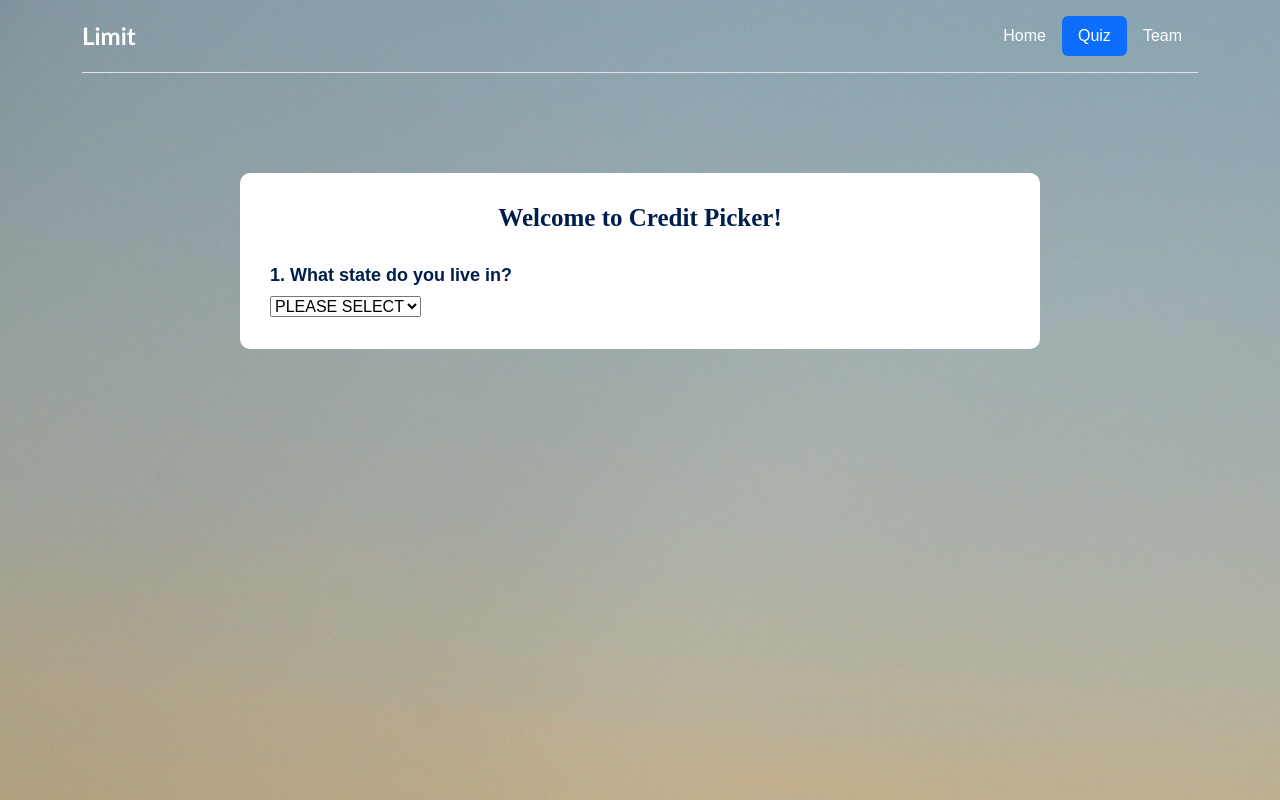
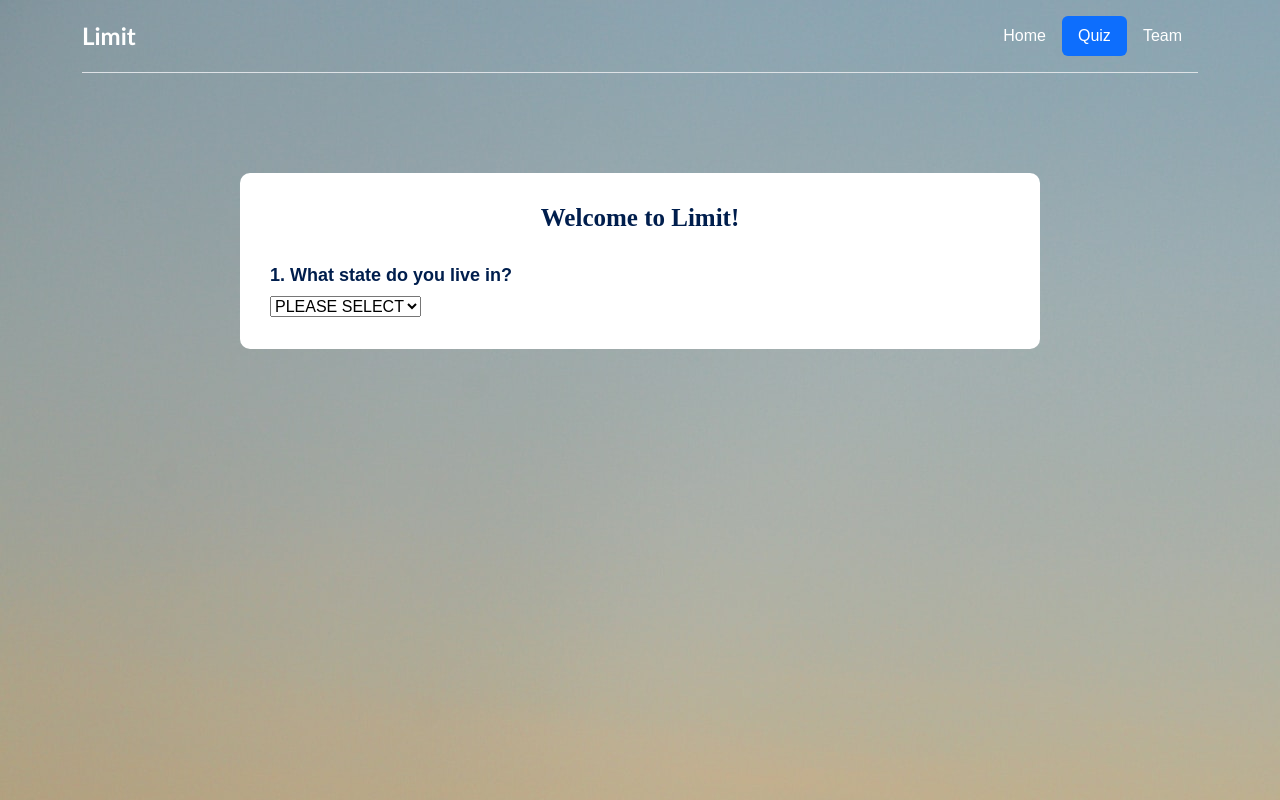
Before and after one commit to 22vghai/cfpb-product, a website: page static/QuizPage.html in a window 1280 px wide. Drawn offline with nearby package versions, Linux system fonts and the light colour scheme; files whose address does not match are found by name.

Commit message:
few changes to frontend

```diff
--- a/static/QuizPage.html
+++ b/static/QuizPage.html
@@ -37,7 +37,7 @@
     <section id="quiz">
       <div id="quizpane" class="app">
         <center>
-            <h1 style="font-family: 'Times New Roman', Times, serif;">Welcome to Credit Picker!</h1>
+            <h1 style="font-family: 'Times New Roman', Times, serif;">Welcome to Limit!</h1>
         </center><br>
         <div class="quiz">
           <h2 id="question">Question goes here</h2>
```
Also changed, not shown: static/index.html (+7 -7 lines).
